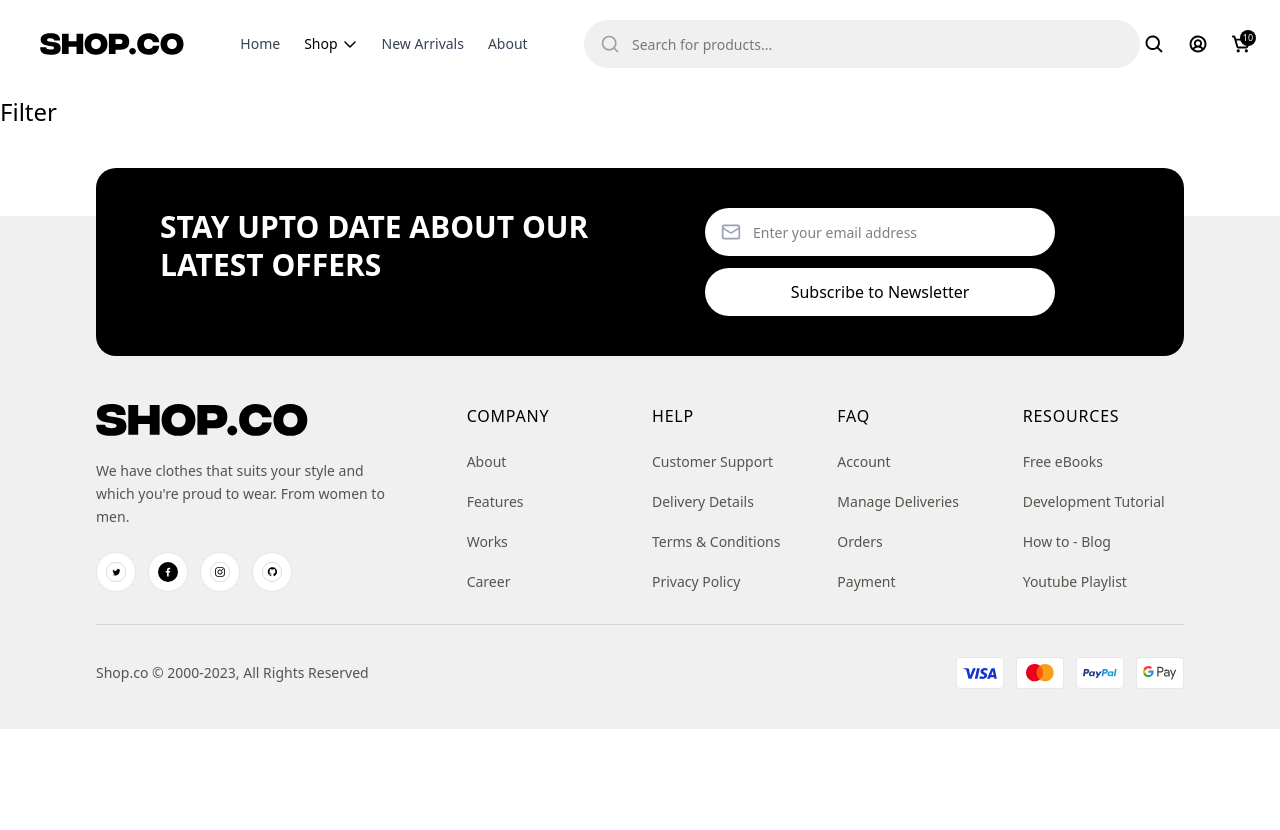
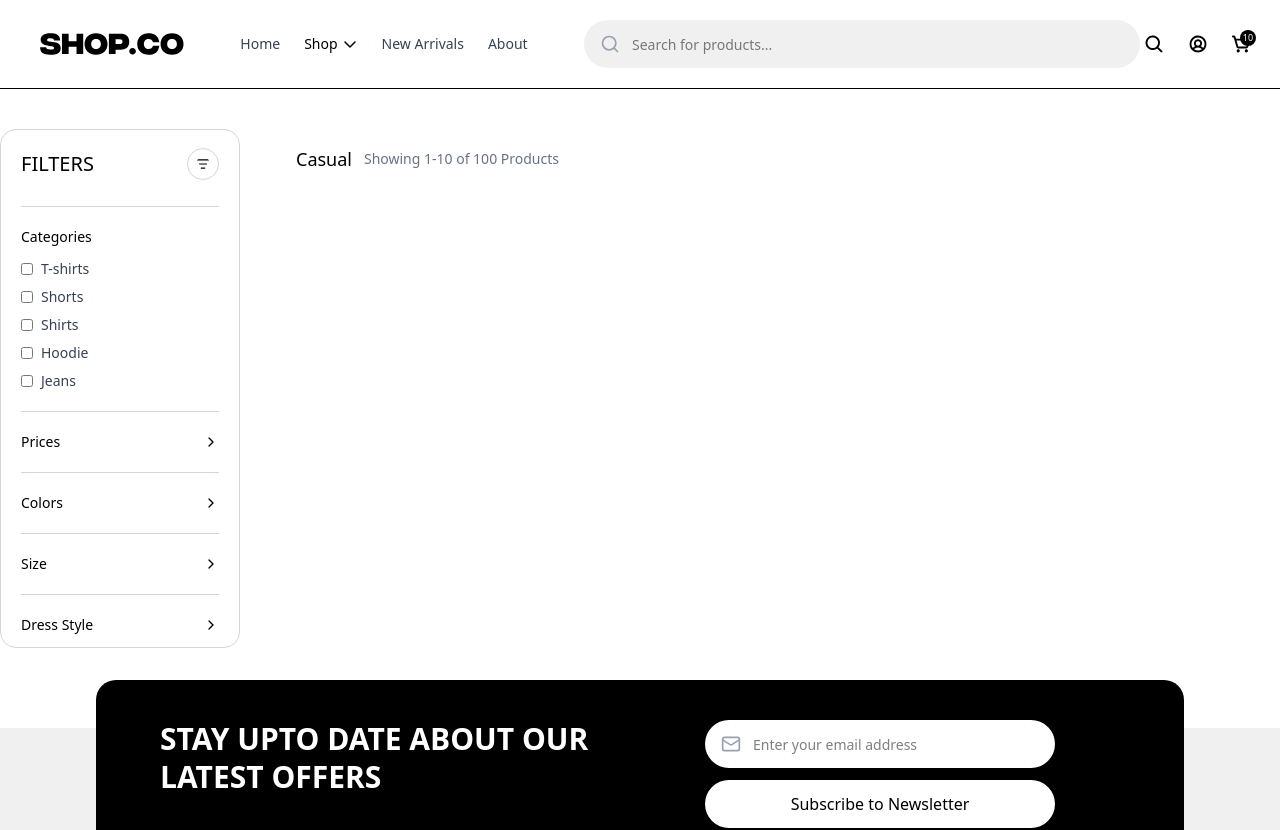
Before and after one commit to AbdullahAbdelaziz122/E-Commerce-Website, a React app in the folder frontend/: page /shop in a window 1280 px wide. Shown: the top 830 px of the page. Before the commit the page ends 800 px from the top, so only its background shows below. Built offline with nearby package versions, Linux system fonts and the light colour scheme; no server answers; the HTML template or start-up script is replaced by a standard one; a web font is replaced by a local one.

Commit message:
Responsive filter finished

```diff
--- a/frontend/src/pages/shop.jsx
+++ b/frontend/src/pages/shop.jsx
@@ -1,16 +1,156 @@
-import React from 'react'
-import Navbar from '../components/Navbar'
-import Footer from '../components/Footer'
+import React, { useState } from "react";
+import Navbar from "../components/Navbar";
+import Footer from "../components/Footer";
+import { ChevronRight, ListFilter } from "lucide-react";
+import { X } from "lucide-react";
 const Collection = () => {
+  const [showFilter, setShowFiliter] = useState(false);
+  const clothes = [
+    {
+      id: 1,
+      name: "T-shirts",
+    },
+    {
+      id: 2,
+      name: "Shorts",
+    },
+    {
+      id: 3,
+      name: "Shirts",
+    },
+    {
+      id: 4,
+      name: "Hoodie",
+    },
+    {
+      id: 5,
+      name: "Jeans",
+    },
+  ];
+
   return (
-    <div className='flex flex-col sm:flex-row'>
+    // Shop divided left for filter and right for collection
+    <div className=" flex flex-col sm:flex-row gap-1 sm:gap-10 pt-10 border-t">
+      {showFilter && (
+        <div
+          className="fixed inset-0 bg-black/40 z-40 sm:hidden"
+          onClick={() => setShowFiliter(false)}
+        />
+      )}
 
-      {/* Filter Options */}
-      <div className='min-w-60'>
-          <p className='my-2 flex items-center text-2xl  cursor-pointer'>Filter</p>
+      {/* Left: Filter Options */}
+      <div
+        className={`
+        sm:min-w-60 border border-gray-300 rounded-2xl px-5 py-3
+        bg-white z-50 sm:z-0
+        absolute sm:static sm:h-auto sm:w-auto
+        ${showFilter ? "fixed top-1/6 left-0 h-screen w-screen" : "hidden"}
+        sm:block
+        `}
+      >
+        <div className="flex flex-row justify-between items-center">
+          <p className="my-2 text-xl flex items-center cursor-pointer gap-2">
+            FILTERS
+          </p>
+          <ListFilter className="border border-gray-300 p-2 w-8 h-8 rounded-full cursor-pointer hidden sm:block" />
+          <X
+            onClick={() => setShowFiliter(false)}
+            className="border border-gray-300 p-2 w-8 h-8 rounded-full cursor-pointer sm:hidden"
+          />
+        </div>
+
+        <hr className="my-5 text-gray-300" />
+        {/* Category filter */}
+        <div className="">
+          <p className="mb-3 text-sm font-medium">Categories</p>
+          <div className="flex flex-col  gap-2 text-sm font-light text-gray-700">
+            {clothes.map((type) => {
+              return (
+                <p key={type.id} className="flex gap-2">
+                  <input className="w-3" type="checkbox" value={type.name} />{" "}
+                  {type.name}
+                </p>
+              );
+            })}
+          </div>
+        </div>
+
+        <hr className="my-5 text-gray-300" />
+        {/* Price filter */}
+        <div className="">
+          <div className="flex flex-row justify-between items-center w-full">
+            <p className="text-sm font-medium">Prices</p>
+            <ChevronRight className="w-4 h-4 cursor-pointer" />
+          </div>
+          <div className="flex flex-col  gap-2 text-sm font-light text-gray-700">
+            {/* Content */}
+          </div>
+        </div>
+
+        <hr className="my-5 text-gray-300" />
+        {/* Color filter */}
+        <div className="flex">
+          <div className="flex flex-row justify-between items-center w-full">
+            <p className="text-sm font-medium">Colors</p>
+            <ChevronRight className="w-4 h-4 cursor-pointer" />
+          </div>
+
+          <div className="flex flex-col  gap-2 text-sm font-light text-gray-700">
+            {/* Content */}
+          </div>
+        </div>
+
+        <hr className="my-5 text-gray-300" />
+        {/* Size filter */}
+        <div className="">
+           <div className="flex flex-row justify-between items-center w-full">
+            <p className="text-sm font-medium">Size</p>
+            <ChevronRight className="w-4 h-4 cursor-pointer" />
+          </div>
+          <div className="flex flex-col  gap-2 text-sm font-light text-gray-700">
+            {/* Content */}
+          </div>
+        </div>
+
+        <hr className="my-5 text-gray-300" />
+        {/* Dress Style filter */}
+        <div className="">
+           <div className="flex flex-row justify-between items-center w-full">
+            <p className="text-sm font-medium">Dress Style</p>
+            <ChevronRight className="w-4 h-4 cursor-pointer" />
+          </div>
+          <div className="flex flex-col  gap-2 text-sm font-light text-gray-700">
+            {/* Content */}
+          </div>
+        </div>
+
+
+
+
+      </div>
+
+
+
+
+      {/* Right Side Collection */}
+      <div className="flex flex-col p-4">
+        {/* Collection header */}
+        <div className="flex flex-row justify-between items-center">
+          <div className="flex flex-row justify-between items-center gap-3">
+            <p className="text-lg">Casual</p>
+            <p className="text-sm text-gray-500">
+              Showing 1-10 of 100 Products
+            </p>
+          </div>
+          <ListFilter
+            onClick={() => setShowFiliter(!showFilter)}
+            className="border border-gray-300 p-2 w-8 h-8 rounded-full cursor-pointer sm:hidden"
+          />
+        </div>
+        {/* products */}
       </div>
     </div>
-  )
-}
+  );
+};
 
-export default Collection
+export default Collection;
```
